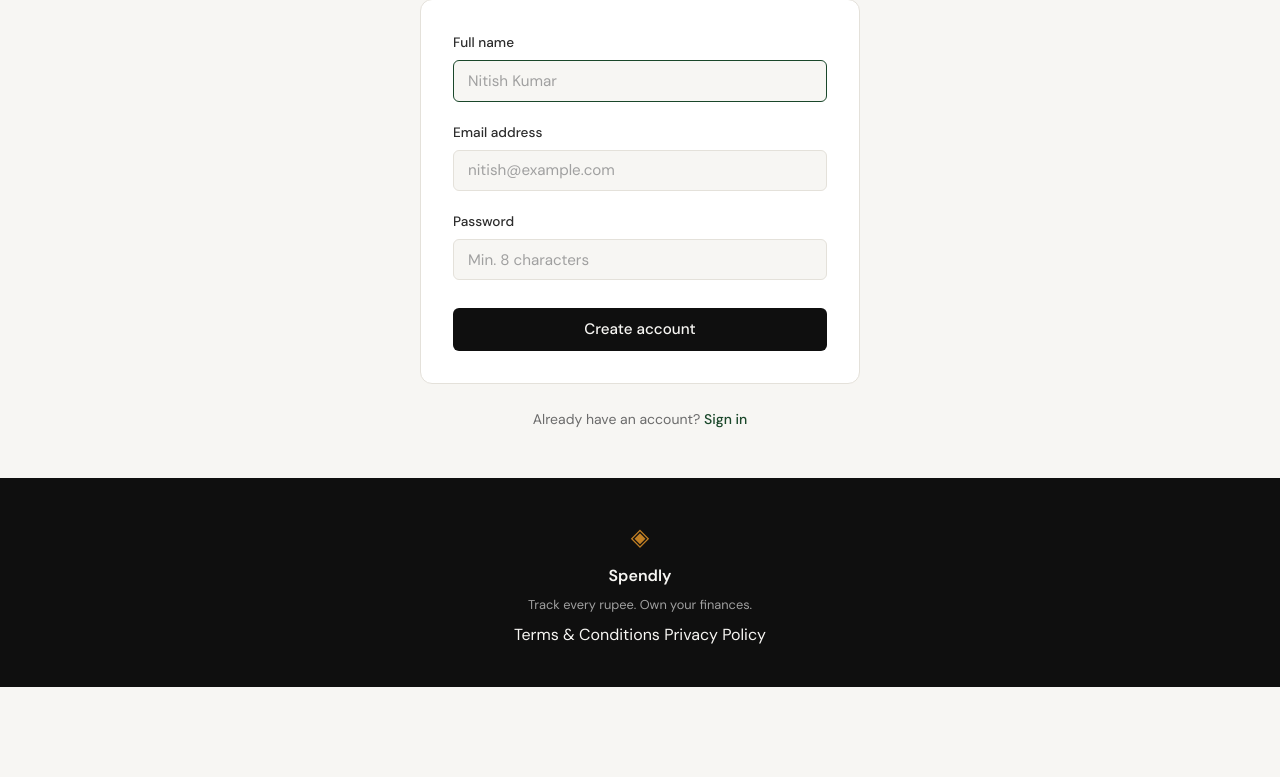
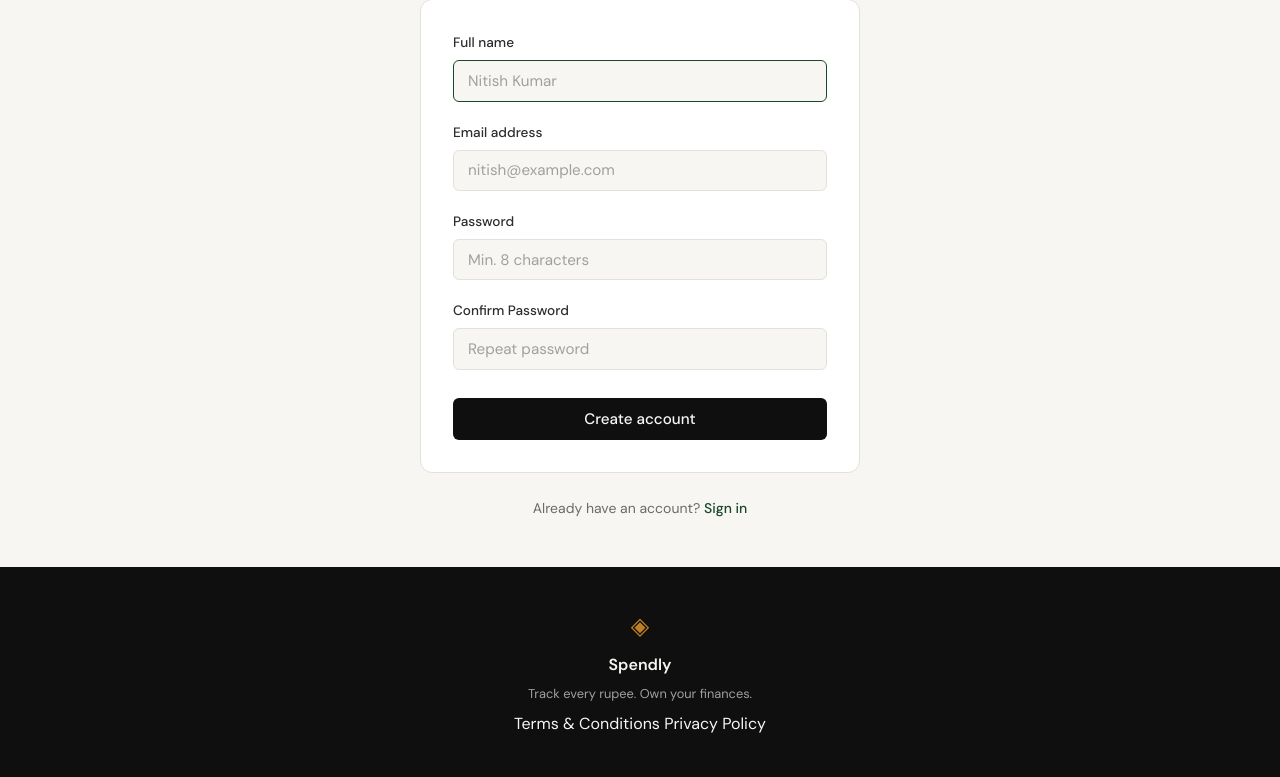
Before and after one commit to hridoy-max/Expense_tracker, a Flask app: page /register in a window 1280 px wide. Shown: the part 224-1001 px from the top of the page. Before the commit the page ends 911 px from the top, so only its background shows below. Run offline with Flask 3, Linux system fonts and the light colour scheme.

Commit message:
feat: implement user registration with password hashing and validation

```diff
--- a/app.py
+++ b/app.py
@@ -1,8 +1,9 @@
-from flask import Flask, render_template
-from database.db import get_db, init_db, seed_db
+from flask import Flask, render_template, request, flash, redirect, url_for
+from database.db import get_db, init_db, seed_db, create_user
+import sqlite3
 
 app = Flask(__name__)
-
+app.secret_key = 'dev-secret-key-for-spendly'
 
 
 # ------------------------------------------------------------------ #
@@ -14,8 +15,35 @@ def landing():
     return render_template("landing.html")
 
 
-@app.route("/register")
+@app.route("/register", methods=['GET', 'POST'])
 def register():
+    if request.method == 'POST':
+        name = request.form.get('name')
+        email = request.form.get('email')
+        password = request.form.get('password')
+        confirm_password = request.form.get('confirm_password')
+
+        # Validation: Non-empty fields
+        if not all([name, email, password, confirm_password]):
+            flash("All fields are required", "error")
+            return render_template("register.html")
+
+        # Validation: Passwords match
+        if password != confirm_password:
+            flash("Passwords do not match", "error")
+            return render_template("register.html")
+
+        try:
+            create_user(name, email, password)
+            flash("Account created successfully! Please sign in.", "success")
+            return redirect(url_for('login'))
+        except sqlite3.IntegrityError:
+            flash("Email already registered", "error")
+            return render_template("register.html")
+        except Exception as e:
+            flash(f"An unexpected error occurred: {e}", "error")
+            return render_template("register.html")
+
     return render_template("register.html")
 
 
@@ -32,8 +60,6 @@ def terms():
 @app.route("/privacy")
 def privacy():
     return render_template("privacy.html")
-
-
 
 
 # ------------------------------------------------------------------ #
--- a/database/db.py
+++ b/database/db.py
@@ -43,6 +43,21 @@ def init_db():
         """)
         conn.commit()
 
+def create_user(name, email, password):
+    """
+    Hashes the password and creates a new user in the database.
+    Returns the ID of the new user.
+    Raises sqlite3.IntegrityError if the email is already taken.
+    """
+    password_hash = generate_password_hash(password)
+    with get_db() as conn:
+        cursor = conn.execute(
+            "INSERT INTO users (name, email, password_hash) VALUES (?, ?, ?)",
+            (name, email, password_hash)
+        )
+        conn.commit()
+        return cursor.lastrowid
+
 def seed_db():
     """
     Seeds the database with sample data if it's empty.
--- a/templates/base.html
+++ b/templates/base.html
@@ -26,6 +26,17 @@
     </nav>
 
     <main class="main-content">
+        {% with messages = get_flashed_messages(with_categories=true) %}
+          {% if messages %}
+            <div class="flash-messages">
+              {% for category, message in messages %}
+                <div class="flash-message {{ category }}">
+                  {{ message }}
+                </div>
+              {% endfor %}
+            </div>
+          {% endif %}
+        {% endwith %}
         {% block content %}{% endblock %}
     </main>
 
--- a/templates/register.html
+++ b/templates/register.html
@@ -13,11 +13,7 @@
         </div>
 
         <div class="auth-card">
-            {% if error %}
-            <div class="auth-error">{{ error }}</div>
-            {% endif %}
-
-            <form method="POST" action="/register">
+            <form method="POST" action="{{ url_for('register') }}">
                 <div class="form-group">
                     <label for="name">Full name</label>
                     <input type="text" id="name" name="name"
@@ -36,6 +32,12 @@
                            class="form-input" placeholder="Min. 8 characters"
                            required>
                 </div>
+                <div class="form-group">
+                    <label for="confirm_password">Confirm Password</label>
+                    <input type="password" id="confirm_password" name="confirm_password"
+                           class="form-input" placeholder="Repeat password"
+                           required>
+                </div>
                 <button type="submit" class="btn-submit">Create account</button>
             </form>
         </div>
```
Also changed, not shown: .claude/specs/02-registration.md, spendly.db.
